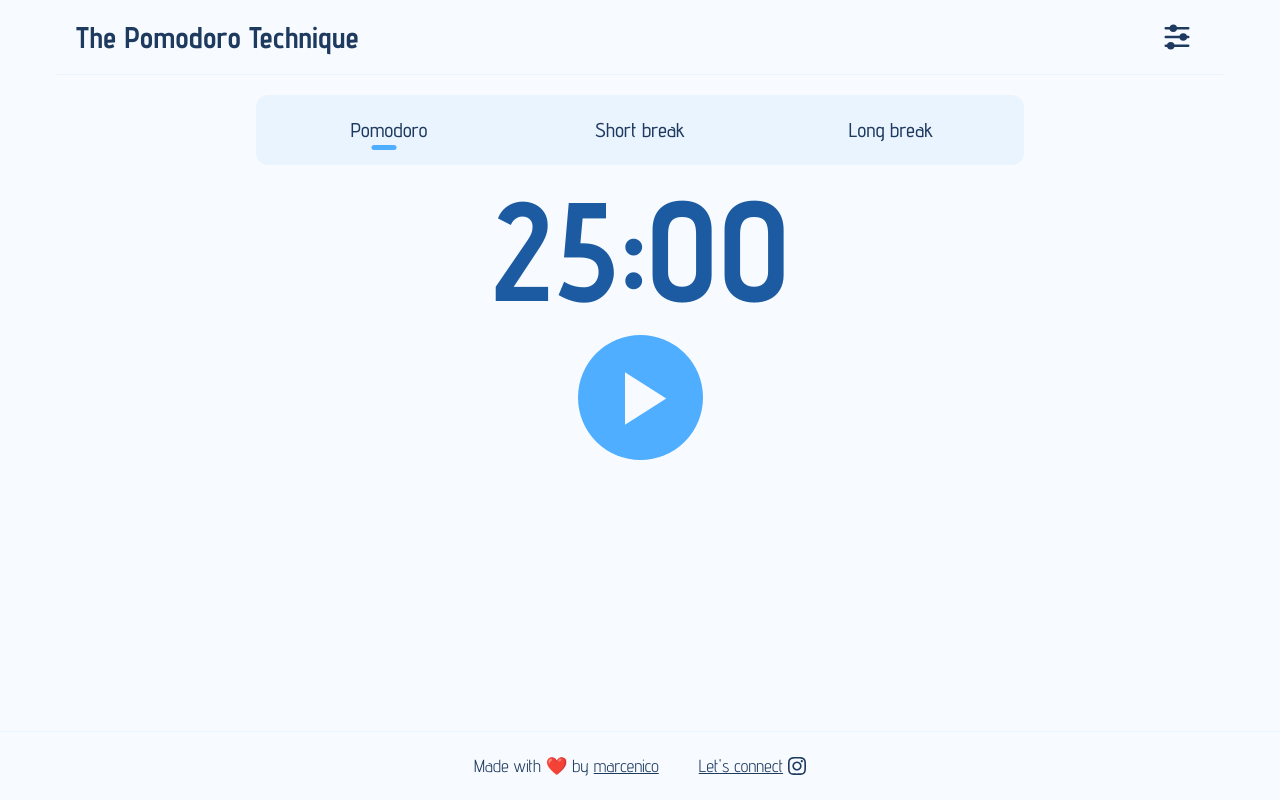
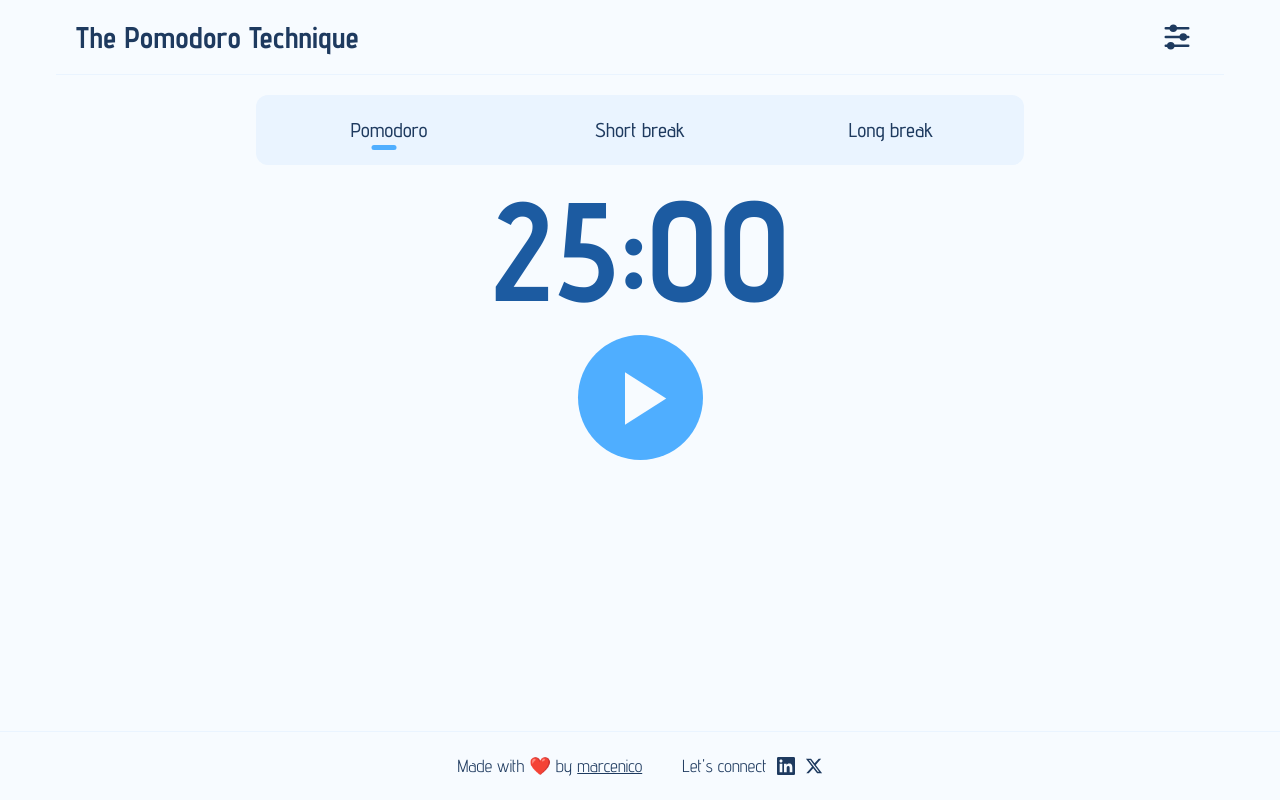
Before and after one commit to marcenico/pomodoro-app, a React (Vite) app: page / in a window 1280 px wide. Built offline with nearby package versions, Linux system fonts and the light colour scheme.

Commit message:
feat(components): update Footer with LinkedIn and X icons, enhance styles

```diff
--- a/index.html
+++ b/index.html
@@ -24,11 +24,15 @@
           <path d="M21 12a9 9 0 0 1-9 9 9.75 9.75 0 0 1-6.74-2.74L3 16" />
           <path d="M3 21v-5h5" />
         </symbol>
-        <!-- Instagram Icon -->
-        <symbol id="instagram" viewBox="0 0 24 24" fill="currentColor">
-          <path
-            d="M12 2.163c3.204 0 3.584.012 4.85.07 3.252.148 4.771 1.691 4.919 4.919.058 1.265.069 1.645.069 4.849 0 3.205-.012 3.584-.069 4.849-.149 3.225-1.664 4.771-4.919 4.919-1.266.058-1.644.07-4.85.07-3.204 0-3.584-.012-4.849-.07-3.26-.149-4.771-1.699-4.919-4.92-.058-1.265-.07-1.644-.07-4.849 0-3.204.013-3.583.07-4.849.149-3.227 1.664-4.771 4.919-4.919 1.266-.057 1.645-.069 4.849-.069zm0-2.163c-3.259 0-3.667.014-4.947.072-4.358.2-6.78 2.618-6.98 6.98-.059 1.281-.073 1.689-.073 4.948 0 3.259.014 3.668.072 4.948.2 4.358 2.618 6.78 6.98 6.98 1.281.058 1.689.072 4.948.072 3.259 0 3.668-.014 4.948-.072 4.354-.2 6.782-2.618 6.979-6.98.059-1.28.073-1.689.073-4.948 0-3.259-.014-3.667-.072-4.947-.196-4.354-2.617-6.78-6.979-6.98-1.281-.059-1.69-.073-4.949-.073zm0 5.838c-3.403 0-6.162 2.759-6.162 6.162s2.759 6.163 6.162 6.163 6.162-2.759 6.162-6.163c0-3.403-2.759-6.162-6.162-6.162zm0 10.162c-2.209 0-4-1.79-4-4 0-2.209 1.791-4 4-4s4 1.791 4 4c0 2.21-1.791 4-4 4zm6.406-11.845c-.796 0-1.441.645-1.441 1.44s.645 1.44 1.441 1.44c.795 0 1.439-.645 1.439-1.44s-.644-1.44-1.439-1.44z"
-          ></path>
+
+        <!-- X (Twitter) Icon -->
+        <symbol id="x" viewBox="0 0 24 24" fill="currentColor">
+          <path d="M18.244 2.25h3.308l-7.227 8.26 8.502 11.24H16.17l-5.214-6.817L4.99 21.75H1.68l7.73-8.835L1.254 2.25H8.08l4.713 6.231zm-1.161 17.52h1.833L7.084 4.126H5.117z" />
+        </symbol>
+
+        <!-- LinkedIn Icon -->
+        <symbol id="linkedin" viewBox="0 0 24 24" fill="currentColor">
+          <path d="M20.447 20.452h-3.554v-5.569c0-1.328-.027-3.037-1.852-3.037-1.853 0-2.136 1.445-2.136 2.939v5.667H9.351V9h3.414v1.561h.046c.477-.9 1.637-1.85 3.37-1.85 3.601 0 4.267 2.37 4.267 5.455v6.286zM5.337 7.433c-1.144 0-2.063-.926-2.063-2.065 0-1.138.92-2.063 2.063-2.063 1.14 0 2.064.925 2.064 2.063 0 1.139-.925 2.065-2.064 2.065zm1.782 13.019H3.555V9h3.564v11.452zM22.225 0H1.771C.792 0 0 .774 0 1.729v20.542C0 23.227.792 24 1.771 24h20.451C23.2 24 24 23.227 24 22.271V1.729C24 .774 23.2 0 22.222 0h.003z"/>
         </symbol>
       </svg>
     </div>
--- a/src/components/Footer/Footer.jsx
+++ b/src/components/Footer/Footer.jsx
@@ -9,11 +9,21 @@
         <p className={footerText}>Made with ❤️ by&nbsp;
           <a className={footerLinkButton} href="https://marcenico.com" target="_blank" rel="noopener noreferrer">marcenico</a>
         </p>
-        {/* Instagram */}
-        <a className={` ${footerLinkButton} d-flex ai-center f-row gap-4`} href="https://www.instagram.com/_marcenico" target="_blank" rel="noopener noreferrer">
+
+        {/* Let's connect */}
+        <div className="d-flex jc-center ai-center f-row gap-8">
           <span className={footerText}>Let's connect</span>
-          <svg width="18" height="18" viewBox="0 0 24 24" fill="none" xmlns="http://www.w3.org/2000/svg"><use href="#instagram" /></svg>
-        </a>
+
+          {/* LinkedIn */}
+          <a className={` ${footerLinkButton} d-flex ai-center f-row gap-4`} href="https://www.linkedin.com/in/marcenico/" target="_blank" rel="noopener noreferrer" aria-label="LinkedIn">
+            <svg width="18" height="18" viewBox="0 0 24 24" fill="none" xmlns="http://www.w3.org/2000/svg"><use href="#linkedin" /></svg>
+          </a>
+
+          {/* X */}
+          <a className={` ${footerLinkButton} d-flex ai-center f-row gap-4`} href="https://x.com/_marcenico" target="_blank" rel="noopener noreferrer">
+            <svg width="18" height="18" viewBox="0 0 24 24" fill="none" xmlns="http://www.w3.org/2000/svg"><use href="#x" /></svg>
+          </a>
+        </div>
       </div>
     </footer>
   );
--- a/src/components/Footer/Footer.module.css
+++ b/src/components/Footer/Footer.module.css
@@ -22,10 +22,13 @@
   cursor: pointer;
   font: inherit;
   padding: 0;
+  transition: color var(--transition-normal), opacity var(--transition-normal);
 }
 
 .footerLinkButton:hover {
-  text-decoration: none;
+  color: var(--color-600, var(--blue-600));
+  opacity: 0.9;
+  text-decoration: underline;
 }
 
 .footerLinkButton:focus,
```
